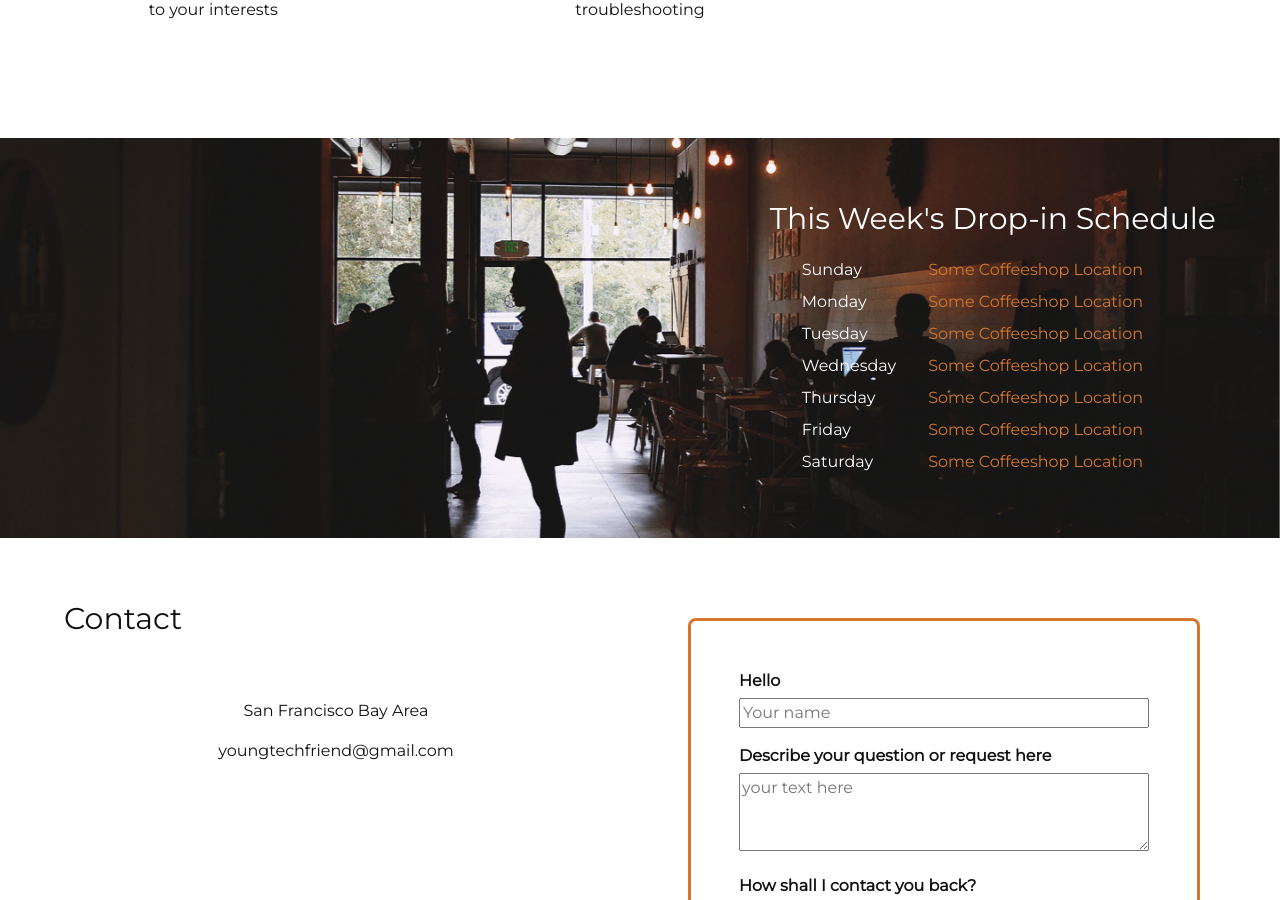
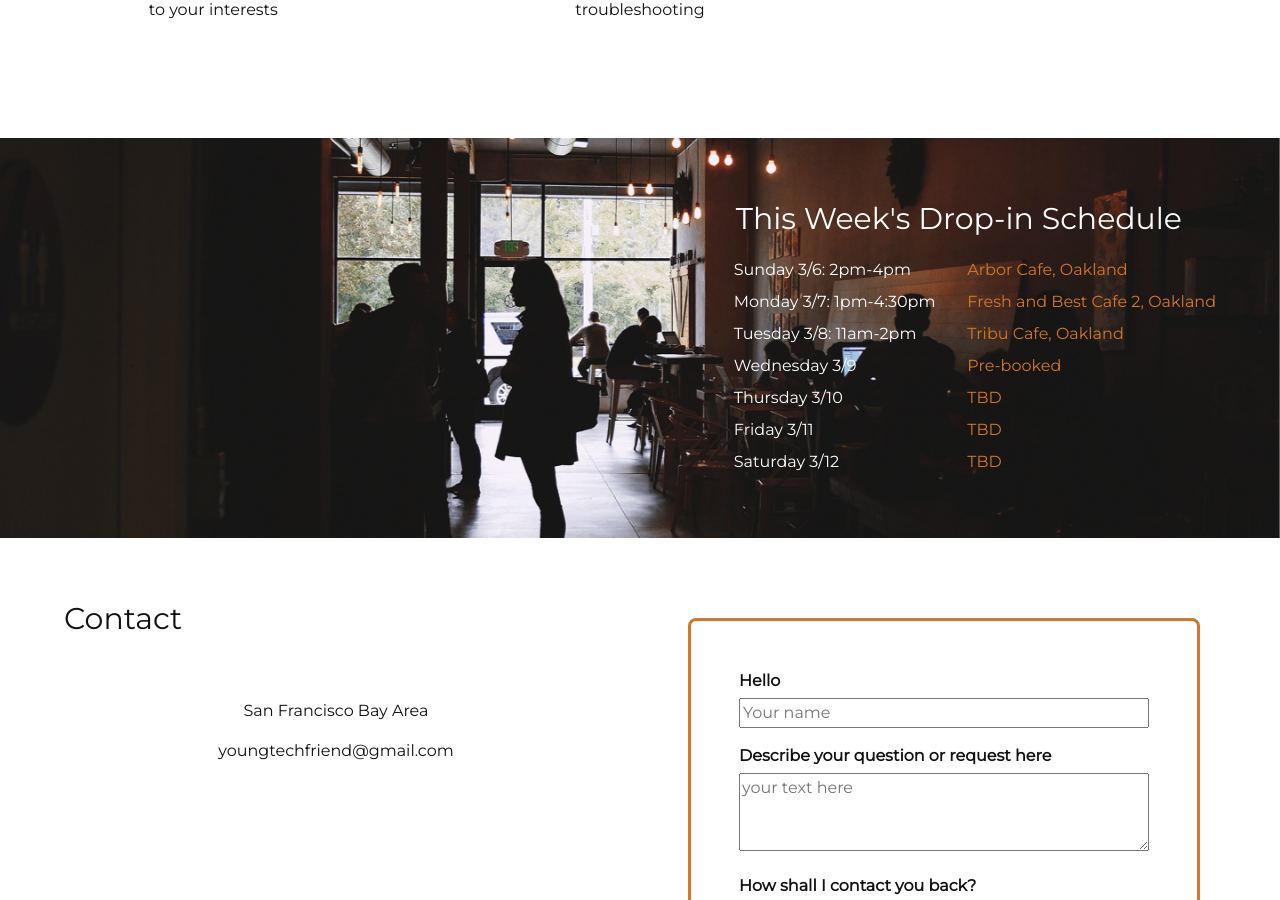
Before and after one commit to jenngeorge/youngtechfriend, a Jekyll site: the page built from index.html, in a window 1280 px wide and 900 px high, scrolled down 624 px. Built offline with Jekyll 4.4.1, drawn with Linux system fonts in a browser that asks for light colours.

Commit message:
update time and location

```diff
--- a/_includes/panel-2.html
+++ b/_includes/panel-2.html
@@ -4,58 +4,58 @@
         <table>
             <tr>
                 <td>
-                    Sunday
+                    Sunday 3/6: 2pm-4pm
                 </td>
                 <td>
-                    <a>Some Coffeeshop Location</a>
+                    <a href="http://www.yelp.com/biz/arbor-cafe-oakland">Arbor Cafe, Oakland</a>
                 </td>
             </tr>
             <tr>
                 <td>
-                    Monday
+                    Monday 3/7: 1pm-4:30pm
                 </td>
                 <td>
-                    <a>Some Coffeeshop Location</a>
+                    <a href="http://www.yelp.com/biz/fresh-and-best-cafe-2-oakland">Fresh and Best Cafe 2, Oakland</a>
                 </td>
             </tr>
             <tr>
                 <td>
-                    Tuesday
+                    Tuesday 3/8: 11am-2pm
                 </td>
                 <td>
-                    <a>Some Coffeeshop Location</a>
+                    <a href="http://www.yelp.com/biz/tribu-cafe-oakland">Tribu Cafe, Oakland</a>
                 </td>
             </tr>
             <tr>
                 <td>
-                    Wednesday
+                    Wednesday 3/9
                 </td>
                 <td>
-                    <a>Some Coffeeshop Location</a>
+                    <a>Pre-booked</a>
                 </td>
             </tr>
             <tr>
                 <td>
-                    Thursday
+                    Thursday 3/10
                 </td>
                 <td>
-                    <a>Some Coffeeshop Location</a>
+                    <a>TBD</a>
                 </td>
             </tr>
             <tr>
                 <td>
-                    Friday
+                    Friday 3/11
                 </td>
                 <td>
-                    <a>Some Coffeeshop Location</a>
+                    <a>TBD</a>
                 </td>
             </tr>
             <tr>
                 <td>
-                    Saturday
+                    Saturday 3/12
                 </td>
                 <td>
-                    <a>Some Coffeeshop Location</a>
+                    <a>TBD</a>
                 </td>
             </tr>
         </table>
```
